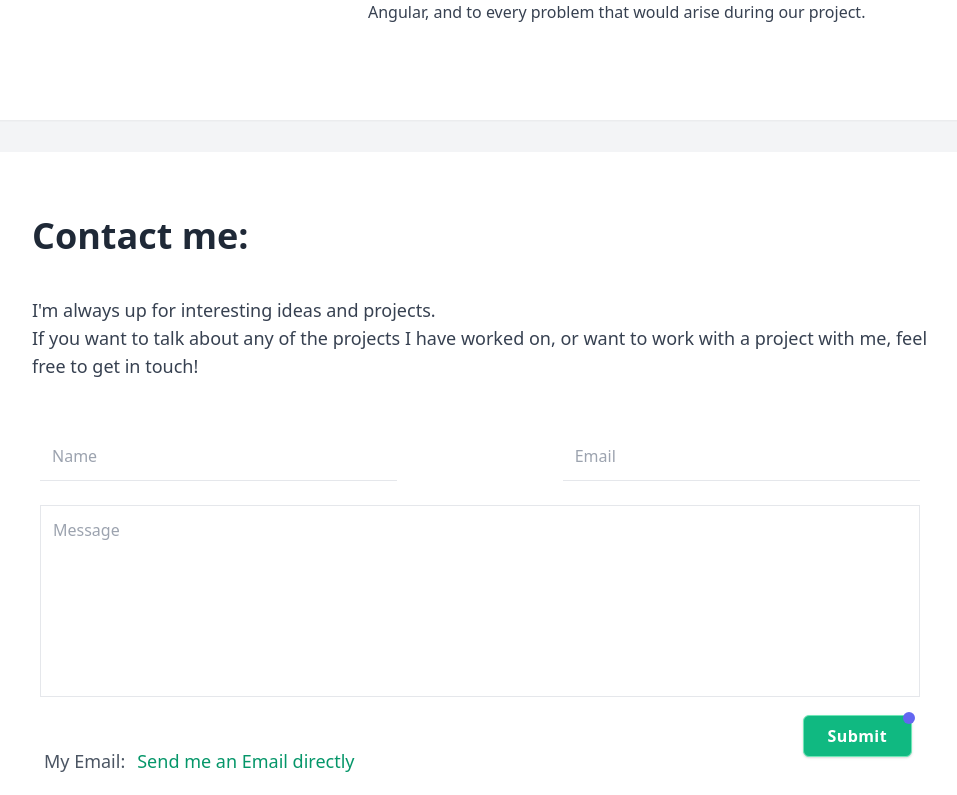
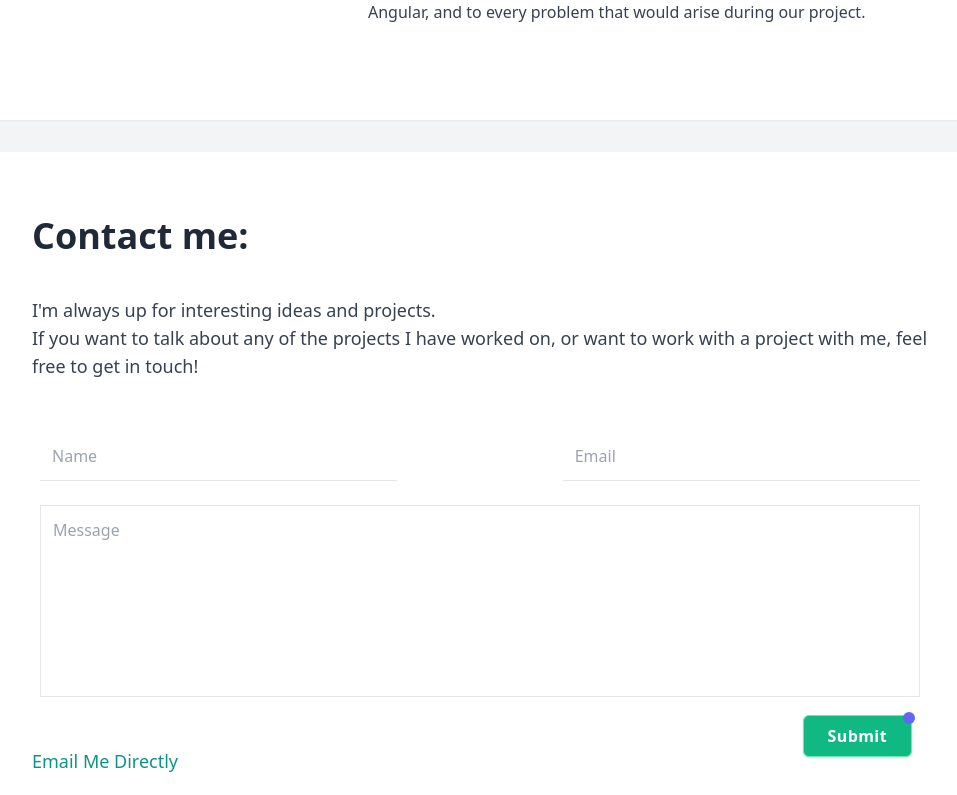
Before and after one commit to braveheart-star/daves-piedad, a Next.js app: page / in a window 1280 px wide. Shown: the part 5150-5945 px from the top of the page, without its empty margins (160-1117 px from the left). Built offline with nearby package versions, Linux system fonts and the light colour scheme.

Commit message:
fixed message

```diff
--- a/package.json
+++ b/package.json
@@ -15,7 +15,8 @@
     "node-sass": "^5.0.0",
     "prettier": "^2.2.1",
     "react": "17.0.1",
-    "react-dom": "17.0.1"
+    "react-dom": "17.0.1",
+    "sweetalert2": "^11.0.8"
   },
   "devDependencies": {
     "@types/node": "^14.14.31",
--- a/src/components/EmailSend.tsx
+++ b/src/components/EmailSend.tsx
@@ -1,4 +1,5 @@
 import React, { useState } from "react";
+import Swal from "sweetalert2";
 
 export const EmailSend = () => {
   const [payload, setPayload] = useState({
@@ -28,6 +29,7 @@ export const EmailSend = () => {
   }
 
   function reSet() {
+    Swal.fire("Warning", "Sorry, This is not working now... ", "warning");
     setTimeout(() => {
       setPayload({ name: ``, email: ``, message: `` });
     }, 5000);
--- a/src/pages/index.tsx
+++ b/src/pages/index.tsx
@@ -225,11 +225,8 @@ export default function Home() {
 
         <div className="my-4">
           <div className="my-4 sm:flex">
-            <p className="mx-3 text-base text-gray-600 md:text-lg">My Email:</p>
-            <p className="flex justify-center text-base text-green-600 md:text-lg">
-              <a href="mailto: lovelymouse115@gmail.com">
-                Send me an Email directly
-              </a>
+            <p className="text-base text-teal-600 md:text-lg">
+              <a href="mailto: lovelymouse115@gmail.com ">Email Me Directly</a>
             </p>
           </div>
         </div>
```
Also changed, not shown: 1 other file (tests, documents, lock files or other folders).
